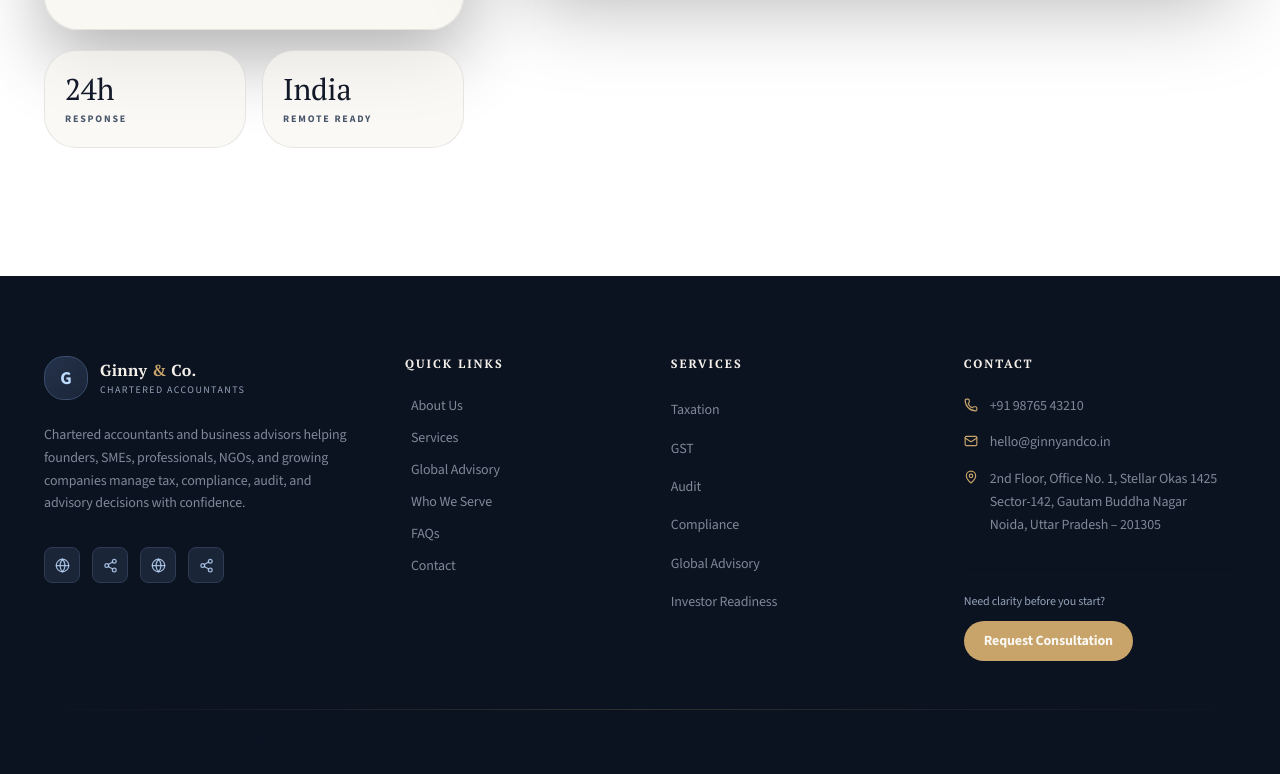
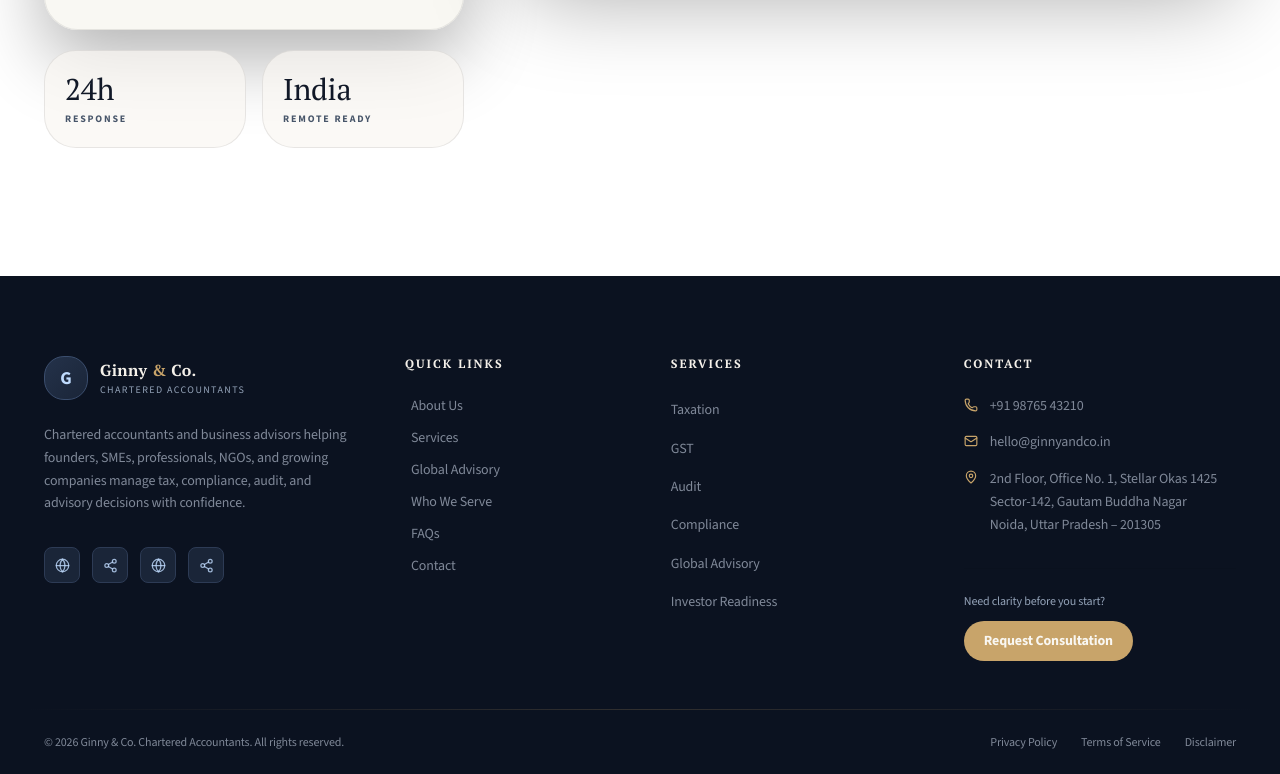
Before and after one commit to Anya-ka/Ginny-Co., a React (Vite) app: page / in a window 1280 px wide. Shown: the part 8591-9365 px from the top of the page. Built offline with nearby package versions, Linux system fonts and the light colour scheme; a web font is replaced by a local one.

Commit message:
Service Privacy Policy and Disclaimer made visible in the navbar

```diff
--- a/src/components/Footer.jsx
+++ b/src/components/Footer.jsx
@@ -170,12 +170,12 @@ export default function Footer() {
 
       {/* Bottom bar */}
       <div className="max-w-[1240px] mx-auto px-6 py-6">
-        <div className="flex flex-col sm:flex-row items-center justify-between gap-4 text-[#111827]/30 text-xs">
+        <div className="flex flex-col sm:flex-row items-center justify-between gap-4 text-[oklab(75.518%_-.00345892_-.0248396_/_0.75)] text-xs">
           <p>© {new Date().getFullYear()} Ginny &amp; Co. Chartered Accountants. All rights reserved.</p>
           <div className="flex items-center gap-6">
-            <a href="#privacy-policy" className="hover:text-[#111827]/50 transition-colors">Privacy Policy</a>
-            <a href="#terms-of-service" className="hover:text-[#111827]/50 transition-colors">Terms of Service</a>
-            <a href="#disclaimer" className="hover:text-[#111827]/50 transition-colors">Disclaimer</a>
+            <a href="#privacy-policy" className="text-[oklab(75.518%_-.00345892_-.0248396_/_0.75)] hover:text-[#F5F1EA] transition-colors">Privacy Policy</a>
+            <a href="#terms-of-service" className="text-[oklab(75.518%_-.00345892_-.0248396_/_0.75)] hover:text-[#F5F1EA] transition-colors">Terms of Service</a>
+            <a href="#disclaimer" className="text-[oklab(75.518%_-.00345892_-.0248396_/_0.75)] hover:text-[#F5F1EA] transition-colors">Disclaimer</a>
           </div>
         </div>
       </div>
```
